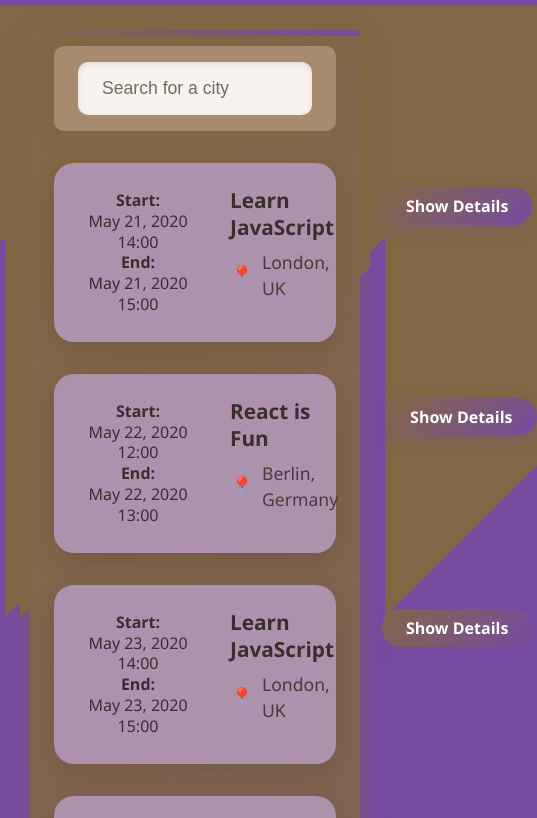
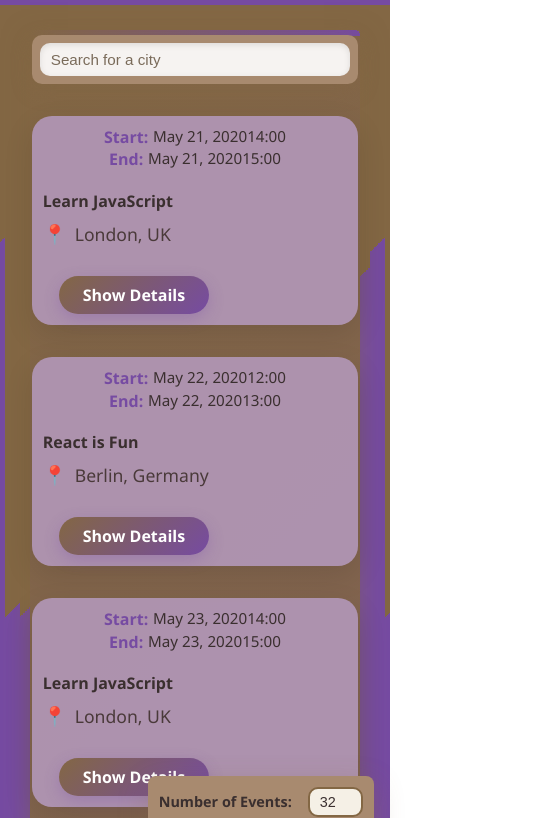
Before and after one commit to claudias-hub/meet-app, a React (Vite) app: page / in a window 390 px wide. Shown: the top 818 px of the page, 537 px wide, since content can reach past the window. Built offline with nearby package versions, Linux system fonts and the light colour scheme; what atatus-spa would draw is missing.

Commit message:
improve mobile responsive layout

```diff
--- a/src/App.css
+++ b/src/App.css
@@ -28,10 +28,10 @@ html, body {
   width: 100%;
   min-height: 100vh;
   margin: 0 auto;
-  padding: 2rem 3rem;
+  padding: 1.5rem 1rem;
   background: linear-gradient(135deg, #836744 0%, #764ba2 100%);
   position: relative;
-  border-radius: 16px;
+  border-radius: 12px;
   box-shadow: 0 8px 24px rgba(131, 103, 68, 0.5);
   /* max-width: 900px; */
 }
@@ -157,9 +157,9 @@ html, body {
   width: 100%;
   background: rgba(178, 151, 184, 0.9);
   border-radius: 20px;
-  padding: 2rem;
+  padding: 1.2rem;
   box-shadow: 0 10px 30px rgba(0, 0, 0, 0.1);
-  gap: 2rem;
+  gap: 1.5rem;
   box-sizing: border-box;
   color: #3a2f2f;
 }
@@ -182,7 +182,7 @@ html, body {
 
 .event h2 {
   color: #3a2f2f;
-  font-size: 1.5rem;
+  font-size: 1.3rem;
   margin: 0 0 0.5rem 0;
   line-height: 1.3;
 }
@@ -287,11 +287,11 @@ html, body {
 /* ==================== */
 .number-of-events {
   position: fixed;
-  bottom: 2rem;
-  right: 2rem;
+  bottom: 1rem;
+  right: 1rem;
   background: #a88a6f;
-  padding: 1.5rem 2rem;
-  border-radius: 20px;
+  padding: 1rem 1.2rem;
+  border-radius: 16px;
   box-shadow: 0 10px 30px rgba(131, 103, 68, 0.3);
   display: flex;
   align-items: center;
@@ -343,27 +343,107 @@ html, body {
 /* ==================== */
 @media (max-width: 768px) {
   .App {
-    padding: 1rem 1.5rem;
+    padding: 1rem 0.5rem;
+    border-radius: 8px;
   }
 
- /* #event-list {
-    grid-template-columns: 1fr;
-    gap: 1.5rem;
-  }*/
+  .number-of-events {
+    margin: 1.5rem auto 0 auto;
+    max-width: 320px;
+    justify-content: center;
+    border-radius: 10px;
+    padding: 1rem;
+  }
+  .number-of-events input {
+    width: 70px;
+    font-size: 0.95rem;
+    padding: 0.4rem 0.7rem;
+  }
+  .event {
+    flex-direction: column;
+    gap: 1rem;
+    padding: 1rem;
+  }
+  .event-date {
+    min-width: unset;
+    text-align: center;
+    width: 100%;
+    font-size: 1rem;
+  }
+  .event-main {
+    width: 100%;
+  }
+  .event h2 {
+    font-size: 1.2rem;
+  }
+  #city-search {
+    max-width: 95vw;
+    padding: 0.7rem 1rem;
+  }
+  #city-search input.city {
+    font-size: 1rem;
+    padding: 0.7rem 1rem;
+  }
+}
 
-  .number-of-events {
-    position: static;
-    margin: 2rem auto;
-    max-width: 300px;
-    justify-content: center;
+@media (max-width: 480px) {
+  .App {
+    padding: 0.3rem 0.1rem;
+    border-radius: 0;
+    min-height: 100vh;
   }
+  .event {
+    flex-direction: column;
+    gap: 0.7rem;
+    padding: 0.7rem;
+  }
+  .event-date {
+    display: flex;
+    flex-direction: column;
+    align-items: center;
+    width: 100%;
+    font-size: 0.95rem;
+    margin-bottom: 0.5rem;
+  }
+  .event-date > div {
+    margin-bottom: 0;
+    display: flex;
+    flex-direction: row;
 
-  .event {
-    padding: 1.5rem;
+
+  }
+  .event-date strong {
+    color: #764ba2;
+    font-size: 1rem;
+    margin-bottom: 0.1rem;
+  }
+  .event-date > div strong {
+    margin-right: 0.3em;
   }
 
   .event h2 {
-    font-size: 1.3rem;
+    font-size: 1rem;
+  }
+  #city-search {
+    max-width: 100vw;
+    padding: 0.5rem 0.5rem;
+  }
+  #city-search input.city {
+    font-size: 0.95rem;
+    padding: 0.5rem 0.7rem;
+  }
+
+  .number-of-events {
+    padding: 0.7rem;
+    font-size: 0.9rem;
+    border-radius: 8px;
+    margin: 1rem auto 0 auto;
+    max-width: 95vw;
+  }
+  .number-of-events input {
+    width: 55px;
+    font-size: 0.9rem;
+    padding: 0.3rem 0.5rem;
   }
 }
 
--- a/src/components/Event.jsx
+++ b/src/components/Event.jsx
@@ -29,15 +29,15 @@ const Event = ({ event }) => {
     <div className={`event${showDetails ? " show-details" : ""}`}>
       <div className="event-date">
         <div>
-          <strong>Start:</strong>
-          <br />
-          {formattedDate(startDate)}<br />
+          <strong>Start: </strong>
+
+          {formattedDate(startDate)}
           {formattedTime(startDate)}
         </div>
         <div>
-          <strong>End:</strong>
-          <br />
-          {formattedDate(endDate)}<br />
+          <strong>End: </strong>
+
+          {formattedDate(endDate)}
           {formattedTime(endDate)}
         </div>
       </div>
```
Also changed, not shown: 1 other file (tests, documents, lock files or other folders).
